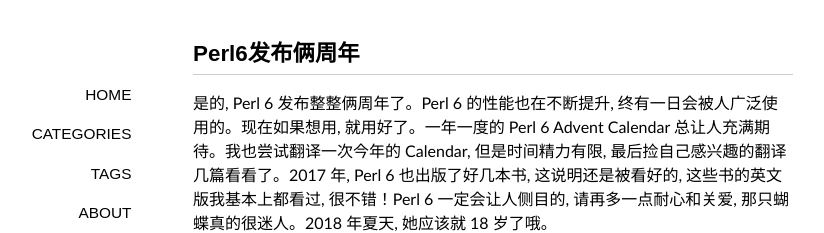
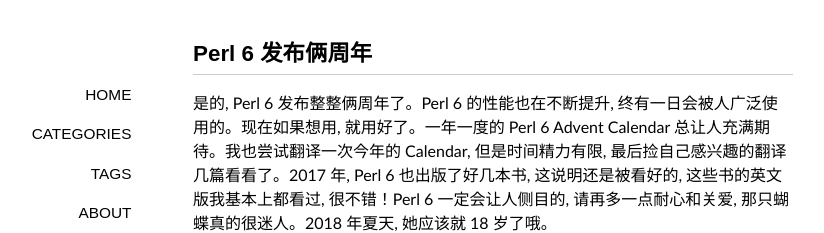
Before and after one commit to ohmyfish/ohmyfish.github.io, a Jekyll site: the page built from _posts/2017-12-25-Perl6发布俩周年.md, in a window 1280 px wide. Shown: the top 233 px of the page, without its empty margins (147-971 px from the left). Built offline with Jekyll 4.4.1, drawn with Linux system fonts in a browser that asks for light colours; some web fonts are replaced; comment, search, counter and statistics services are not loaded.

Commit message:
fix space

```diff
--- a/_posts/2017-12-25-Perl6发布俩周年.md
+++ b/_posts/2017-12-25-Perl6发布俩周年.md
@@ -1,6 +1,6 @@
 ---
 layout: post
-title: Perl6发布俩周年
+title: Perl 6 发布俩周年
 categories: [默写旧时光]
 tags: [旧时光]
 ---
```
Also changed, not shown: _posts/2016-03-29-糟糕透顶.md (+1 -1 lines).
